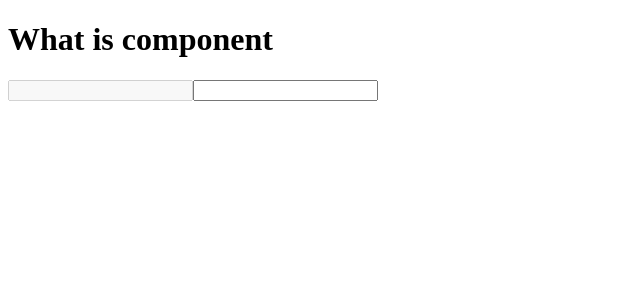
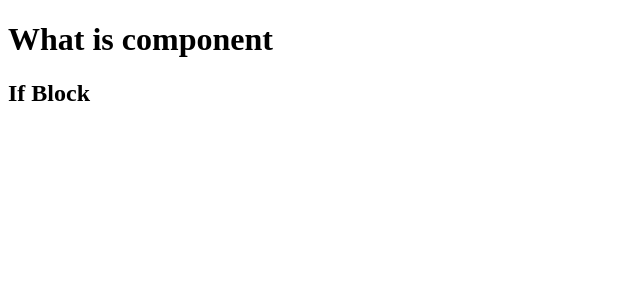
Before and after one commit to bansaljii/LearnAngular, an Angular app: page / in a window 1280 px wide. Shown: the top 300 px of the page, without its empty margins (0-640 px from the left). Built offline with nearby package versions, Linux system fonts and the light colour scheme.

Commit message:
2nd method of IfElse Branch

```diff
--- a/src/app/app.component.html
+++ b/src/app/app.component.html
@@ -1,10 +1,8 @@
 <h1>What is component</h1>
-<!-- <h2>{{title}} is the </h2>{{id}}
-<h1>Array data is : {{arrayData}}</h1>
-<h3>{{obj.name}}</h3> -->
-<!-- <app-login></app-login>
-Enter value : <input type="text" #txt><br><br>
-<button (click)="getTextBoxValue(txt)">getValue</button> -->
-<!--Property Binding in angular-->
-<input type="text" disabled={{disabled}} name={{nameTxt}}>
-<input type="text" [disabled]=disabled [name]=nameTxt>
+<h2 *ngIf="showMe; then ifBlock else elseBlock"></h2>
+<ng-template #ifBlock>
+    <h2>If Block</h2>
+</ng-template>
+<ng-template #elseBlock>
+    <h2>Else Block</h2>
+</ng-template>
--- a/src/app/app.component.ts
+++ b/src/app/app.component.ts
@@ -7,7 +7,7 @@ import { Component } from '@angular/core';
 })
 export class AppComponent {
   nameTxt="Myproject"
-  disabled=false
+  showMe=true
   // title = 'secondProject';
   // id = "Abhishek  Bansal"
   // arrayData=[9,19,29,39,49];
```
